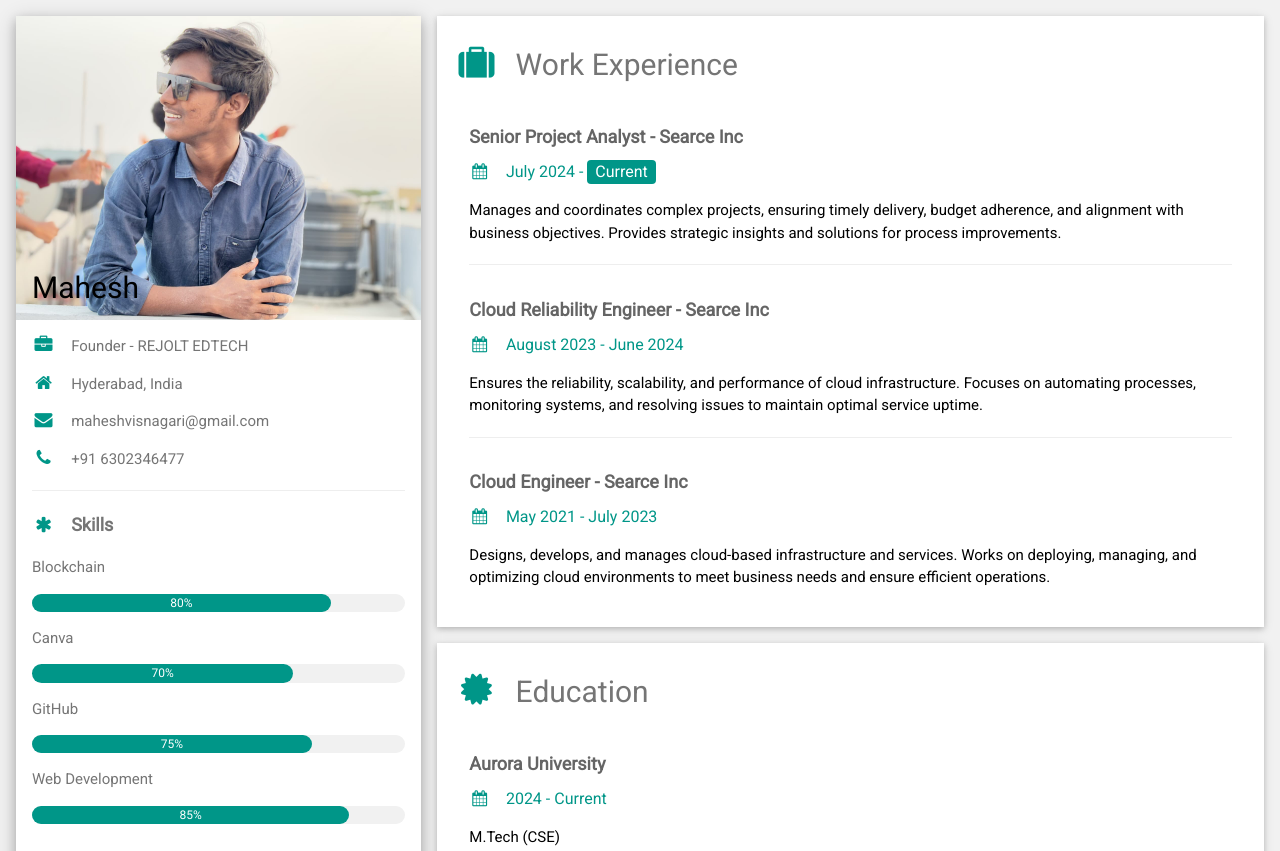
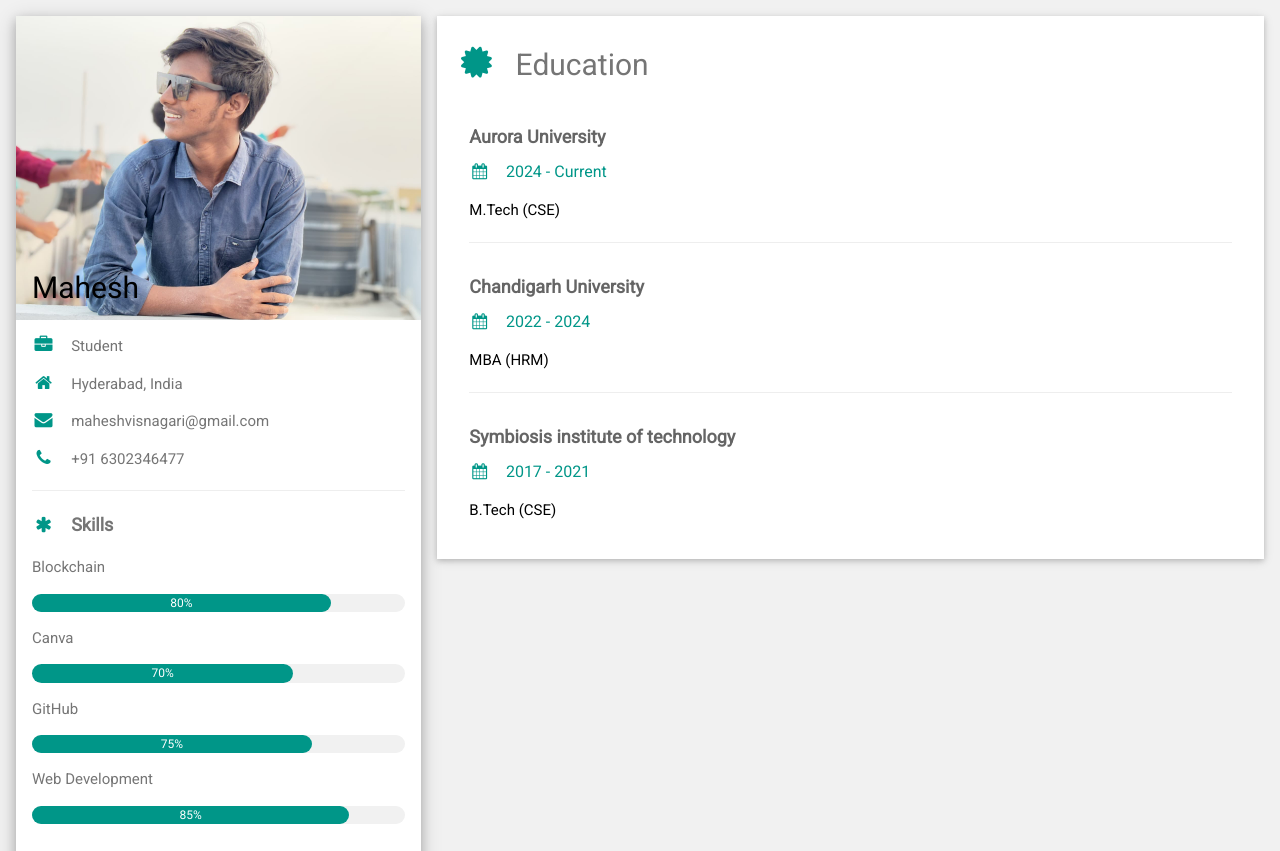
Before and after one commit to Mahi200604/PORTfolio, a plain HTML site: page index.html in a window 1280 px wide. Shown: the top 851 px of the page. Drawn offline with nearby package versions, Linux system fonts and the light colour scheme.

Commit message:
Update index.html

```diff
--- a/index.html
+++ b/index.html
@@ -30,7 +30,7 @@ html,body,h1,h2,h3,h4,h5,h6 {font-family: "Roboto", sans-serif}
           </div>
         </div>
         <div class="w3-container">
-          <p><i class="fa fa-briefcase fa-fw w3-margin-right w3-large w3-text-teal"></i>Founder - REJOLT EDTECH</p>
+          <p><i class="fa fa-briefcase fa-fw w3-margin-right w3-large w3-text-teal"></i>Student</p>
           <p><i class="fa fa-home fa-fw w3-margin-right w3-large w3-text-teal"></i>Hyderabad, India</p>
           <p><i class="fa fa-envelope fa-fw w3-margin-right w3-large w3-text-teal"></i>maheshvisnagari@gmail.com</p>
           <p><i class="fa fa-phone fa-fw w3-margin-right w3-large w3-text-teal"></i>+91 6302346477</p>
@@ -80,26 +80,7 @@ html,body,h1,h2,h3,h4,h5,h6 {font-family: "Roboto", sans-serif}
     <!-- Right Column -->
     <div class="w3-twothird">
 
-      <div class="w3-container w3-card w3-white w3-margin-bottom">
-        <h2 class="w3-text-grey w3-padding-16"><i class="fa fa-suitcase fa-fw w3-margin-right w3-xxlarge w3-text-teal"></i>Work Experience</h2>
-        <div class="w3-container">
-          <h5 class="w3-opacity"><b>Senior Project Analyst - Searce Inc</b></h5>
-          <h6 class="w3-text-teal"><i class="fa fa-calendar fa-fw w3-margin-right"></i>July 2024 -  <span class="w3-tag w3-teal w3-round">Current</span></h6>
-          <p>Manages and coordinates complex projects, ensuring timely delivery, budget adherence, and alignment with business objectives. Provides strategic insights and solutions for process improvements.</p>
-          <hr>
-        </div>
-        <div class="w3-container">
-          <h5 class="w3-opacity"><b>Cloud Reliability Engineer - Searce Inc</b></h5>
-          <h6 class="w3-text-teal"><i class="fa fa-calendar fa-fw w3-margin-right"></i>August 2023 - June 2024</h6>
-          <p>Ensures the reliability, scalability, and performance of cloud infrastructure. Focuses on automating processes, monitoring systems, and resolving issues to maintain optimal service uptime.</p>
-          <hr>
-        </div>
-        <div class="w3-container">
-          <h5 class="w3-opacity"><b>Cloud Engineer - Searce Inc</b></h5>
-          <h6 class="w3-text-teal"><i class="fa fa-calendar fa-fw w3-margin-right"></i>May 2021 - July 2023</h6>
-          <p>Designs, develops, and manages cloud-based infrastructure and services. Works on deploying, managing, and optimizing cloud environments to meet business needs and ensure efficient operations. </p><br>
-        </div>
-      </div>
+
 
       <div class="w3-container w3-card w3-white">
         <h2 class="w3-text-grey w3-padding-16"><i class="fa fa-certificate fa-fw w3-margin-right w3-xxlarge w3-text-teal"></i>Education</h2>
```
